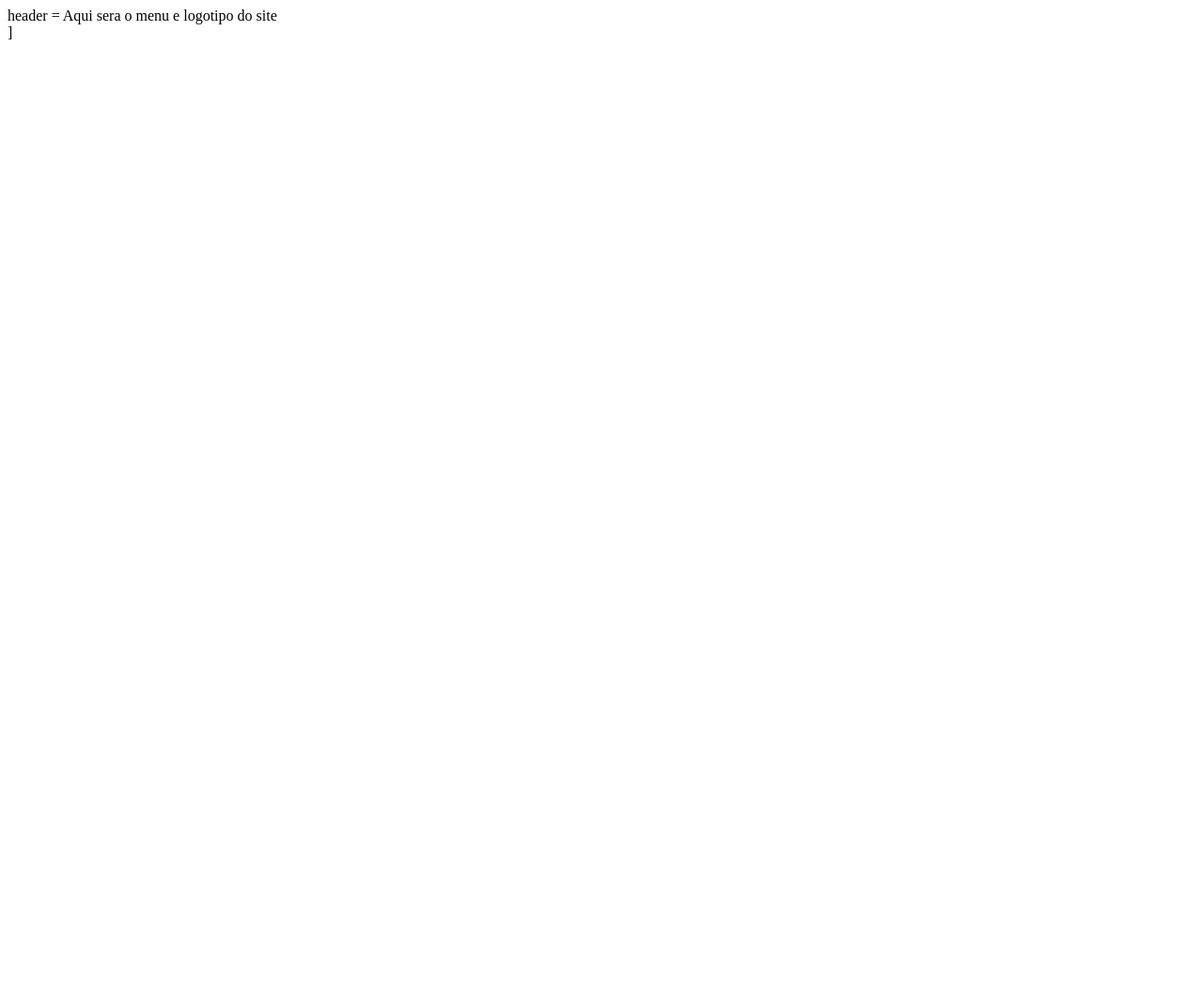
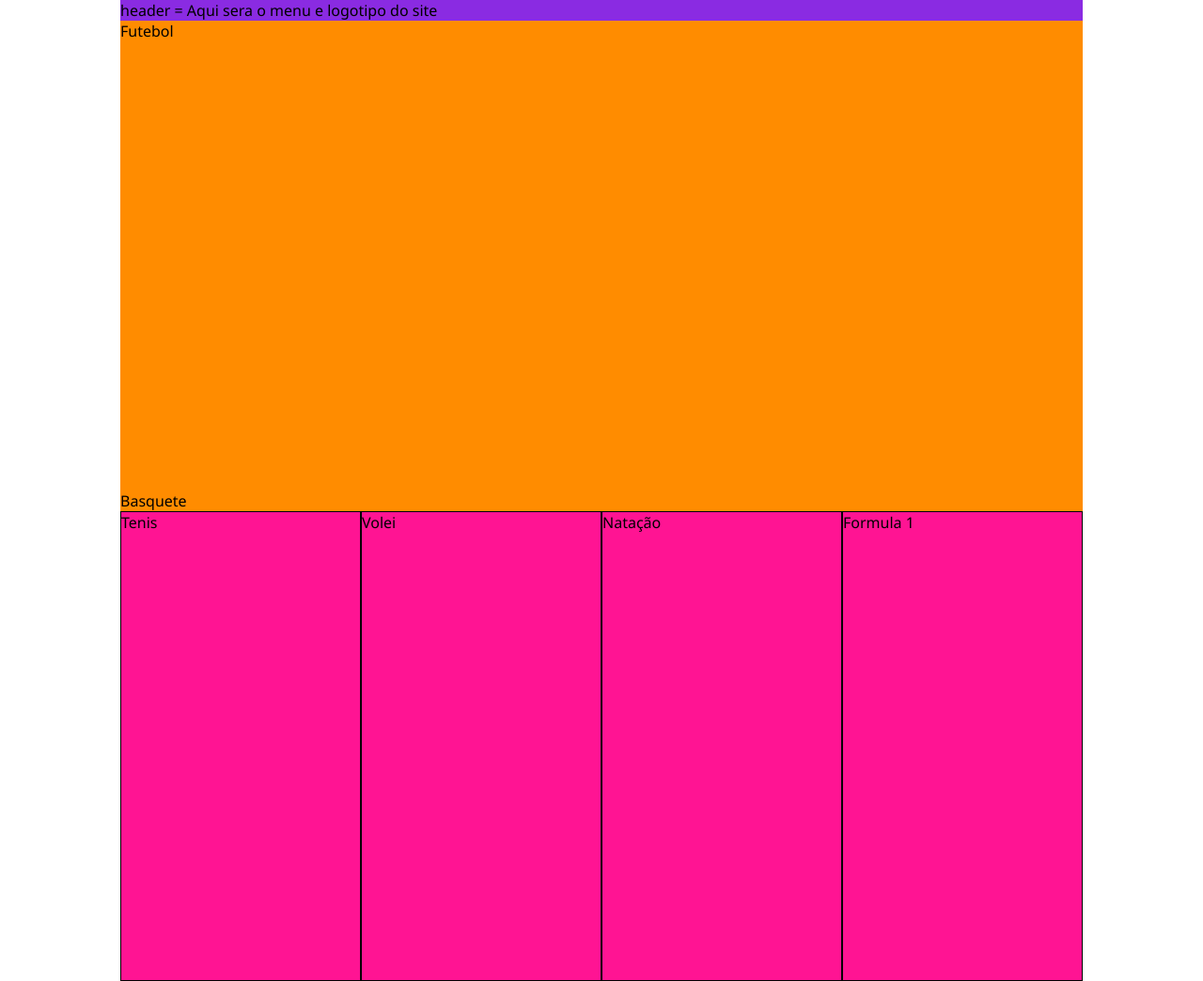
Before and after one commit to angelomarcio40/Esportes, a plain HTML site: page index.html in a window 1280 px wide. Shown: the whole page at 94% size. Before the commit the page ends 800 px from the top, so only its background shows below. Drawn offline with Linux system fonts and the light colour scheme.

Commit message:
Adicionado CSS

```diff
--- a/css/estilo.css
+++ b/css/estilo.css
@@ -0,0 +1,66 @@
+*{
+    box-sizing: border-box;
+    font-family: 'Segoe UI', Tahoma, Geneva, Verdana, sans-serif;
+}
+
+body{
+    margin: 0;
+    padding: 0;
+}
+
+#conteiner{
+    width: 80%;
+    margin: 0 auto;
+    background-color: aqua;
+}
+
+header{
+    width: 100%;
+    height: 120%;
+    float: left;
+    background-color: blueviolet;
+}
+
+main{
+    width: 100%;
+    float: left;
+    background-color: chartreuse;
+}
+
+footer{
+    width: 100%;
+    height: auto;
+    float: left;
+    background-color: darkred;
+}
+
+#destaques{
+    width:100%;
+    height: auto;
+    float: left;
+    background-color: darkorange;
+}
+
+.destaques-colunas{
+    width: 50%;
+    height: 500px;
+}
+
+#categorias{
+    width:100%;
+    height: auto;
+    float: left;
+    background-color: lightsalmon;
+}
+
+.categorias-colunas{
+    width: 25%;
+    height: 500px;
+    float: left;
+    background-color: deeppink;
+    border: 1px solid #000;
+}
+
+/* final desktop */
+
+/* inicio mobile */
--- a/index.html
+++ b/index.html
@@ -14,9 +14,43 @@
             <!-- Aqui fica logotipo e menu do site -->
             header = Aqui sera o menu e logotipo do site
         </header>
-        <main>
+
+        <body>
+            <main>
+                <div id="banner">
+                </div>
             <!-- conteudo do site dentor do <div> -->
-        </main> ]
+                <div id="destaques">
+                    <div class="destaques-colunas">
+                        Futebol
+                    </div>
+
+                    <div class="destques-colunas">
+                        Basquete
+                    </div>
+                </div>
+
+                <div id="categorias">
+                    <div class="categorias-colunas">
+                        Tenis
+                    </div>
+
+                    <div class="categorias-colunas">
+                        Volei
+                    </div>
+
+                    <div class="categorias-colunas">
+                        Natação
+                    </div>
+
+                    <div class="categorias-colunas">
+                        Formula 1
+                    </div>
+                </div>
+            </div>
+
+
+        </main>
 
         <footer>
             <!-- aqui fica rodapé do site, presente em todas páginas -->
```
